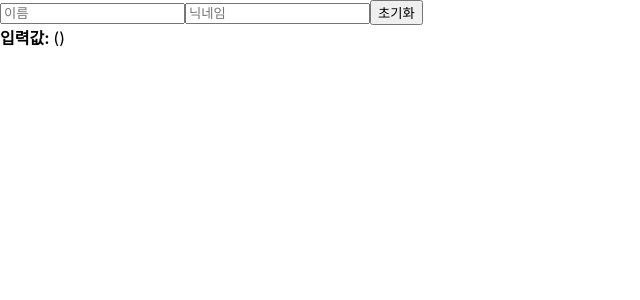
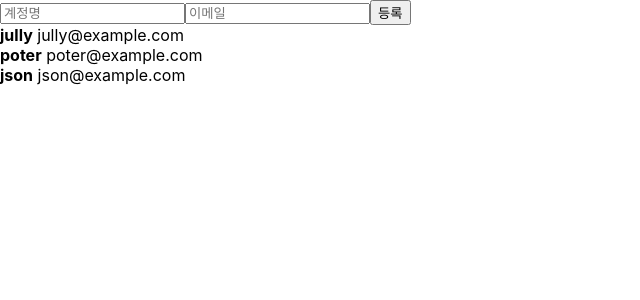
Before and after one commit to lovurself/React, a React (Create React App) app: page / in a window 1280 px wide. Shown: the top 300 px of the page, without its empty margins (0-640 px from the left). Built offline with nearby package versions, Linux system fonts and the light colour scheme.

Commit message:
React practice - useState를 이용한 객체 배열에 새로운 항목(객체) 추가

```diff
--- a/src/App.js
+++ b/src/App.js
@@ -1,9 +1,72 @@
-import React from 'react';
-import InputSample from './InputSample';
+import React, { useRef, useState } from "react";
+import CreateUser from "./CreateUser";
+import UserList from "./UserList";
 
 function App() {
+  // useState를 이용해서 새로운 항목을 넣을 수 있는 onChange 함수를 생성
+  const [inputs, setInputs] = useState({
+    username: '',
+    email: ''
+  });
+  const {username, email} = inputs;
+  const onChange = (e) => {
+    const { name, value } = e.target;
+    setInputs({
+      ...inputs,
+      [name]: value
+    });
+  };
+
+  // 배열 불변성을 유지하면서 새로운 항목을 추가하는 onCreate 함수를 생성
+  const [users, setUsers] = useState([
+    {
+      id: 1,
+      username: "jully",
+      email: "jully@example.com"
+    },
+    {
+      id: 2,
+      username: "poter",
+      email: "poter@example.com"
+    },
+    {
+      id: 3,
+      username: "json",
+      email: "json@example.com"
+    }
+  ]);
+  const nextId = useRef(4);
+  const onCreate = () => {
+    const user = {
+      id: nextId.current,
+      username,
+      email
+    }
+    setUsers([...users, user]);
+    // setUsers(users.concat(user)); 으로도 가능
+    // push, splice sort 함수는 사용불가!
+
+    setInputs({
+      username: '',
+      email: ''
+    });
+
+    nextId.current += 1;
+  };
+  // nextId.current 값에 1씩 더해서 변경해주는 것
+  // useRef를 사용해서 값이 바뀌어도 컴포넌트는 리렌더링되지 않게
+  // 값은 그대로 계속 기억됨
+
   return (
-    <InputSample />
+    <>
+      <CreateUser
+        username={username}
+        email={email}
+        onChange={onChange}
+        onCreate={onCreate}
+      />
+      <UserList users={users} />
+    </>
   );
 }
 
--- /dev/null
+++ b/src/CreateUser.js
@@ -0,0 +1,26 @@
+import React from 'react';
+
+// onChange함수(input값이 바뀔 때 호출하는 이벤트 처리 함수), onCreate함수(버튼을 눌렀을 때 새로운 항목을 등록해주는 함수)
+// 필요한 값들을 props로 받아와서 사용
+// 내부에서 상태관리는 따로 하지 않을 경우
+function CreateUser({ username, email, onChange, onCreate }) {
+    return (
+        <div>
+            <input
+                name='username'
+                placeholder='계정명'
+                onChange={onChange}
+                value={username}
+            />
+            <input
+                name='email'
+                placeholder='이메일'
+                onChange={onChange}
+                value={email}
+            />
+            <button onClick={onCreate} >등록</button>
+        </div>
+    );
+}
+
+export default CreateUser;
--- /dev/null
+++ b/src/UserList.js
@@ -0,0 +1,25 @@
+import React from "react";
+
+function User({ user }) {
+  return (
+    <div>
+      <b>{user.username}</b> <span>{user.email}</span>
+    </div>
+  );
+}
+// user를 가져와야 하는데 user은 UserList에 return값에서 가져옴
+
+function UserList({ users }) {
+  return (
+    <div>
+      {users.map((user) => (
+        <User user={user} key={user.id} />
+      ))}
+    </div>
+    // 각 객체마다 고유값을 가지고 않을 경우
+    // (user, index) => (<User user={user} key={index} />)
+    // 웬만하면 key에 index 사용을 자제
+  );
+}
+
+export default UserList;
```
